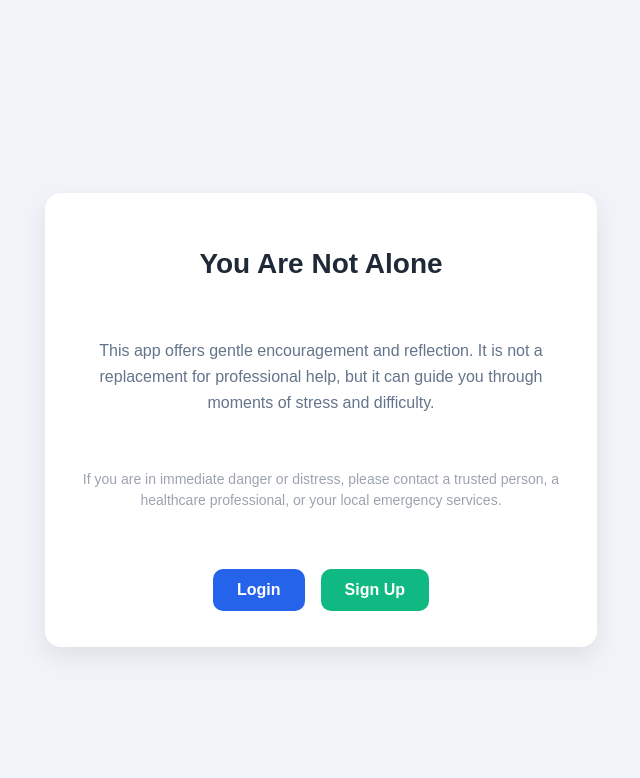
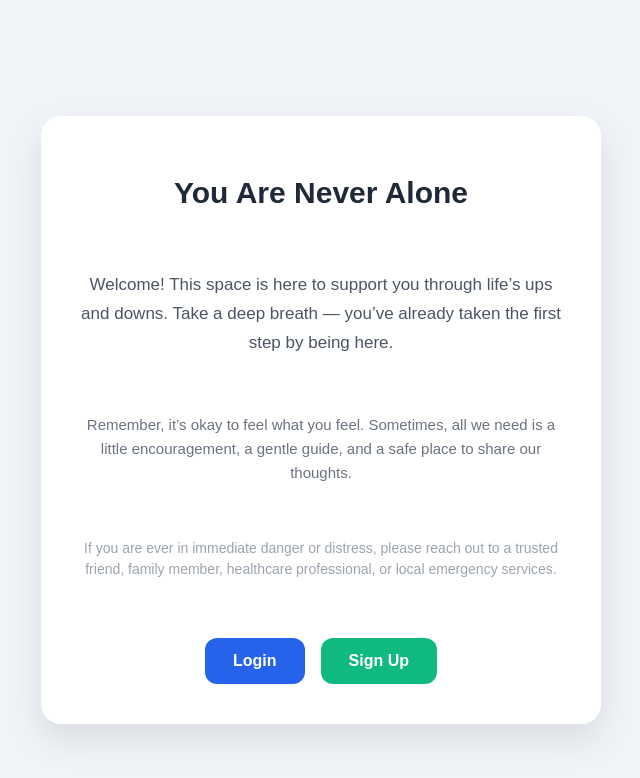
Before and after one commit to Rabbi111-cloud/Mental-Support-App, a Next.js app: page / in a window 1280 px wide. Shown: the top 778 px of the page, without its empty margins (319-959 px from the left). Built offline with nearby package versions, Linux system fonts and the light colour scheme.

Commit message:
Update page.js

```diff
--- a/app/page.js
+++ b/app/page.js
@@ -17,38 +17,44 @@ export default function Home() {
           width: "100%",
           maxWidth: 480,
           background: "white",
-          padding: 36,
-          borderRadius: 16,
-          boxShadow: "0 10px 25px rgba(0,0,0,0.08)",
+          padding: 40,
+          borderRadius: 20,
+          boxShadow: "0 15px 35px rgba(0,0,0,0.1)",
           display: "flex",
           flexDirection: "column",
           gap: 24,
           textAlign: "center",
         }}
       >
-        <h1 style={{ fontSize: 28, fontWeight: "bold", color: "#1f2937" }}>
-          You Are Not Alone
+        <h1 style={{ fontSize: 30, fontWeight: "bold", color: "#1f2937" }}>
+          You Are Never Alone
         </h1>
 
-        <p style={{ fontSize: 16, color: "#64748b", lineHeight: 1.6 }}>
-          This app offers gentle encouragement and reflection. It is not a replacement for professional help, but it can guide you through moments of stress and difficulty.
+        <p style={{ fontSize: 17, color: "#4b5563", lineHeight: 1.7 }}>
+          Welcome! This space is here to support you through life’s ups and downs.
+          Take a deep breath — you’ve already taken the first step by being here.
+        </p>
+
+        <p style={{ fontSize: 15, color: "#6b7280", lineHeight: 1.6 }}>
+          Remember, it’s okay to feel what you feel. Sometimes, all we need is a little encouragement, a gentle guide, and a safe place to share our thoughts.
         </p>
 
         <p style={{ fontSize: 14, color: "#9ca3af", lineHeight: 1.5 }}>
-          If you are in immediate danger or distress, please contact a trusted person, a healthcare professional, or your local emergency services.
+          If you are ever in immediate danger or distress, please reach out to a trusted friend, family member, healthcare professional, or local emergency services.
         </p>
 
         <div style={{ display: "flex", justifyContent: "center", gap: 16, marginTop: 20 }}>
           <Link
             href="/login"
             style={{
-              padding: "12px 24px",
-              borderRadius: 10,
+              padding: "14px 28px",
+              borderRadius: 12,
               background: "#2563eb",
               color: "white",
               textDecoration: "none",
               fontWeight: "bold",
               fontSize: 16,
+              transition: "all 0.2s ease",
             }}
           >
             Login
@@ -57,13 +63,14 @@ export default function Home() {
           <Link
             href="/signup"
             style={{
-              padding: "12px 24px",
-              borderRadius: 10,
+              padding: "14px 28px",
+              borderRadius: 12,
               background: "#10b981",
               color: "white",
               textDecoration: "none",
               fontWeight: "bold",
               fontSize: 16,
+              transition: "all 0.2s ease",
             }}
           >
             Sign Up
```
